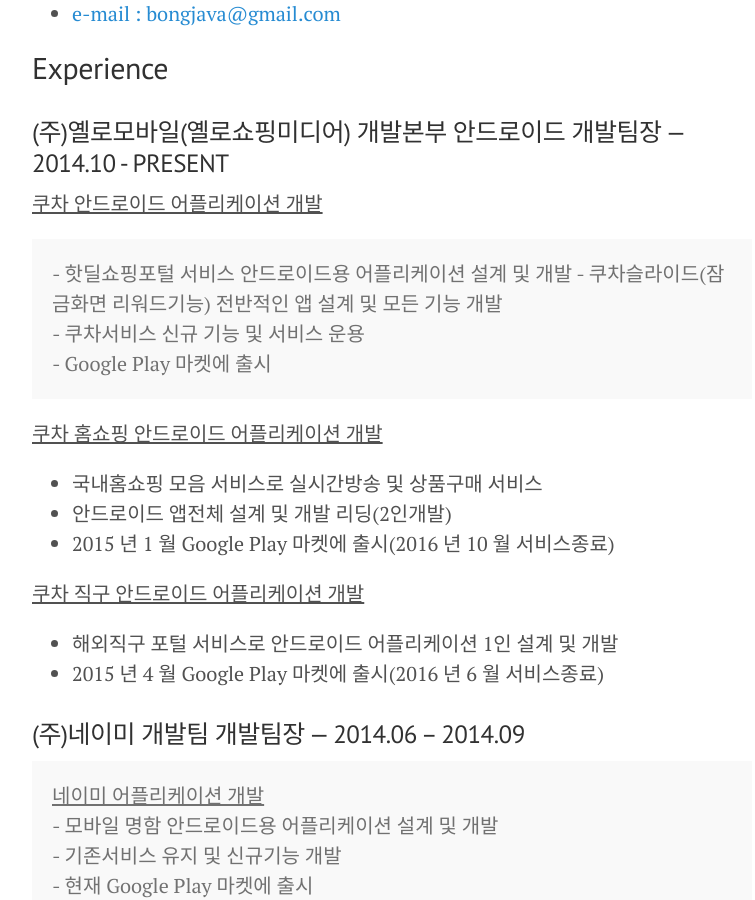
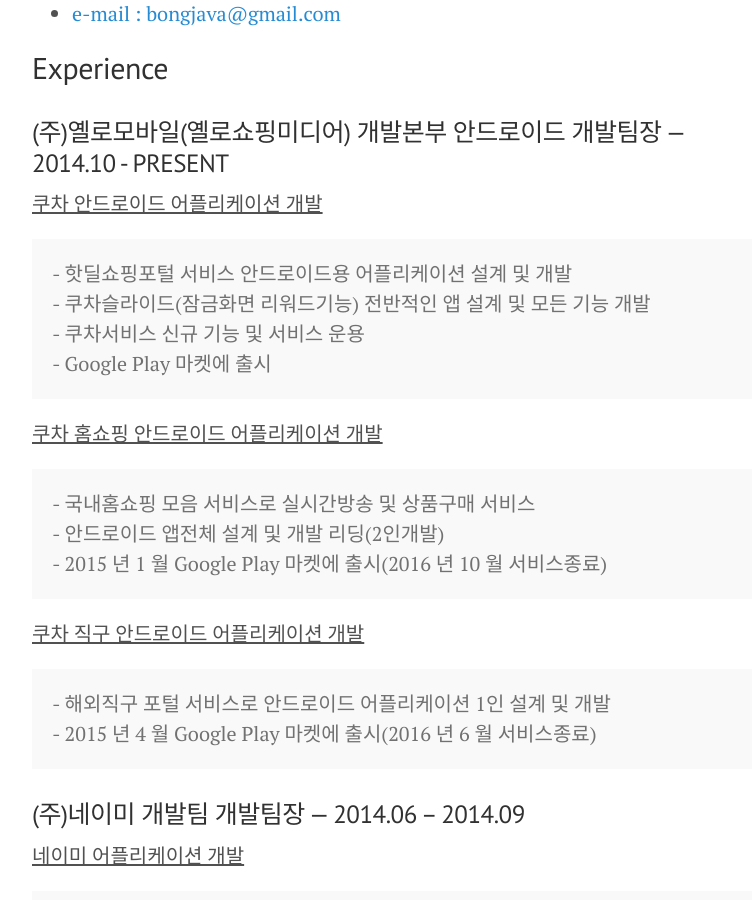
Before and after one commit to bongjava/bongjava.io, a Jekyll site: the page built from about_bongjava.md, in a window 1280 px wide and 900 px high, scrolled down 393 px. Shown: the whole window, without its empty margins (248-1003 px from the left). Built offline with Jekyll 4.4.1, drawn with Linux system fonts in a browser that asks for light colours.

Commit message:
UI수정

```diff
--- a/about_bongjava.md
+++ b/about_bongjava.md
@@ -16,32 +16,36 @@
 ### (주)옐로모바일(옐로쇼핑미디어) 개발본부 안드로이드 개발팀장 — 2014.10 - PRESENT
 
 
-  <u>쿠차 안드로이드 어플리케이션 개발</u><br>
+<u>쿠차 안드로이드 어플리케이션 개발</u>
+
 <p class="message">
-  - 핫딜쇼핑포털 서비스 안드로이드용 어플리케이션 설계 및 개발
+  - 핫딜쇼핑포털 서비스 안드로이드용 어플리케이션 설계 및 개발<br>
   - 쿠차슬라이드(잠금화면 리워드기능) 전반적인 앱 설계 및 모든 기능 개발<br>
   - 쿠차서비스 신규 기능 및 서비스 운용<br>
   - Google Play 마켓에 출시<br>
-  </p>
+</p>
 
-  <u>쿠차 홈쇼핑 안드로이드 어플리케이션 개발</u><br>
+<u>쿠차 홈쇼핑 안드로이드 어플리케이션 개발</u>
 
+<p class="message">
   - 국내홈쇼핑 모음 서비스로 실시간방송 및 상품구매 서비스<br>
   - 안드로이드 앱전체 설계 및 개발 리딩(2인개발)<br>
   - 2015 년 1 월 Google Play 마켓에 출시(2016 년 10 월 서비스종료) <br>
+</p>
 
-  <u>쿠차 직구 안드로이드 어플리케이션 개발</u><br>
+<u>쿠차 직구 안드로이드 어플리케이션 개발</u>
 
+<p class="message">
   - 해외직구 포털 서비스로 안드로이드 어플리케이션 1인 설계 및 개발<br>
   - 2015 년 4 월 Google Play 마켓에 출시(2016 년 6 월 서비스종료)<br>
-
+</p>
 
 
 ### (주)네이미 개발팀 개발팀장 — 2014.06 – 2014.09
 
+<u>네이미 어플리케이션 개발</u>
+
 <p class="message">
-  <u>네이미 어플리케이션 개발</u><br>
-
   - 모바일 명함 안드로이드용 어플리케이션 설계 및 개발<br>
   - 기존서비스 유지 및 신규기능 개발<br>
   - 현재 Google Play 마켓에 출시<br>
@@ -50,15 +54,17 @@
 
 ### (주)아이너지 INERGY.COM 개발본부 개발 2 팀 팀장 — 2013.08 – 2014.05
 
+<u>Snowball Reward iOS 어플리케이션 개발</u>
+
 <p class="message">
-  <u>Snowball Reward iOS 어플리케이션 개발</u><br>
-
   - 네이블커뮤니케이션즈의 모바일 광고 리워드앱의 iOS 용 어플리케이션 설계 및 개발<br>
   - 트위터, 페이스북, 카카오톡, 라인 등의 SNS 공유 및 사용자간의 광고 Push(APNS) 설계<br>
   - 2014 년 6 월 AppStore 에 출시(현재 서비스 종료) <br>
+</p>
 
-  <u>피싱프리(Phishing Free) 안드로이드 어플리케이션 개발</u><br>
+<u>피싱프리(Phishing Free) 안드로이드 어플리케이션 개발</u>
 
+<p class="message">
   - 통화 중에 보이스 피싱이나 스미싱 여부를 확인할 수 있는 스마트폰용 피싱&스미싱 방지 서비스<br>
   - 통신3사 SMS/MMS 및 Call 수신에 대한 피싱&스미싱 알림 기능 설계 및 개발 <br>
   - 2013 년 12 월 Google Play 마켓에 출시<br>
@@ -67,16 +73,18 @@
 
 ### (주)록앤올 LOCNALL, 김기사 서비스 개발팀 차장 — 2011.08 - 2013.02
 
+  <u>국민내비 김기사 네비게이션 안드로이드 어플리케이션 개발</u>
+
 <p class="message">
-  <u>국민내비 김기사 네비게이션 안드로이드 어플리케이션 개발</u><br>
-
   - 카카오네비 이전버전인 스마트폰용 무료 네비게이션 서비스<br>
   - 김기사의 Android 애플리케이션 플랫폼 설계 및 개발<br>
   - 벡터 기반의 Map View, Map Matching, Guidance, POI Search, Black box 를 담당<br>
   - 목적지 정보 공유 기능 설계 및 구현<br>
+</p>
 
-  <u>차량 IT 사고 알림 클라이언트 구축 프로젝트 수행</u><br>
+<u>차량 IT 사고 알림 클라이언트 구축 프로젝트 수행</u>
 
+<p class="message">
   - 김기사 네비게이션 서비스로 주행 도로 상에 발생한 사고를 실시간으로 알리는 어플리케이션 구현<br>
   - Android 플랫폼 기반으로 GPS, 가속도 센서를 이용하여 충격 및 그 이후의 주행 여부 등으로 동영상 및 위치 전송 등의 기능 설계 및 구현<br>
 </p>
@@ -84,15 +92,17 @@
 
 ### (주)넥스프로 NEXPRO, 공동창업자, 개발 총괄 — 2010.01 - 2011.07
 
+<u>KT 의 IndoorGIS 스마트존 서비스 개발</u>
+
 <p class="message">
-  <u>KT 의 IndoorGIS 스마트존 서비스 개발</u><br>
-
   - KT 중앙연구소 연구과제인 실내 지도 뷰어 서비스<br>
   - iOS 플랫폼을 담당했으며, 클라이언트 부분을 1 인 개발<br>
   - 이미지 기반의 Map View, Map Matching, Guidance, POI Search 를 담당<br>
+</p>
 
-  <u>KTH 의 U-ROAD 서비스 개발</u><br>
+<u>KTH 의 U-ROAD 서비스 개발</u>
 
+<p class="message">
   - KTH 서비스로 위치 트래킹 서비스를 제공하는 어플리케이션<br>
   - iOS 플랫폼으로 개발했으며, 클라이언트 부분을 1 인 개발<br>
   - 산악 및 레저 목적으로 개발된 서비스로 위치정보 (좌표,고도,속도)를 이용한 정보 공유 및 지도 뷰어 기능<br>
@@ -103,21 +113,25 @@
 
 ### (주) 포인트아이 POINT-I, 서비스개발팀, 대리 - 2005.03 - 2009.12
 
+<u>**1 Show Japan 서비스 개발</u>
+
 <p class="message">
-  <u>**1 Show Japan 서비스 개발</u><br>
-
   - KT에서 제공한 일본 맛집 정보 및 지하철노선도를 제공하는 피처폰 모바일 기반의 서비스<br>
   - Wipi-Jlet 플랫폼 기반의 모바일 클라이언트 어플리케이션 설계 및 개발<br>
   - 단말기내의 지하철 노선도 뷰어 및 GIS 기반의 지도보기 기능 개발 <br>
+</p>
 
-  <u>KT 길도우미 서비스</u><br>
+<u>KT 길도우미 서비스</u>
 
+<p class="message">
   - KT 단말기안에 탑재된 Cell 측위(Non-GPS)기반의 피처폰 경로 미리보기 서비스<br>
   - Wipi-Jlet 플랫폼 기반의 모바일 클라이언트 부분을 설계 및 개발<br>
   - 벡터 기반의 Map View, Map Matching, Guidance, POI Search 구현 <br>
+</p>
 
-  <u>KT K-ways 길안내 서비스</u><br>
+<u>KT K-ways 길안내 서비스</u>
 
+<p class="message">
   - KT 의 모바일 단말기에서 제공하는 GPS 기반의 피처폰 네비게이션 서비스<br>
   - Wipi-Jlet 플랫폼 기반의 모바일 클라이언트 앱 개발<br>
   - 벡터 기반의 Map View, Map Matching, Guidance, POI Search 개발<br>
```
